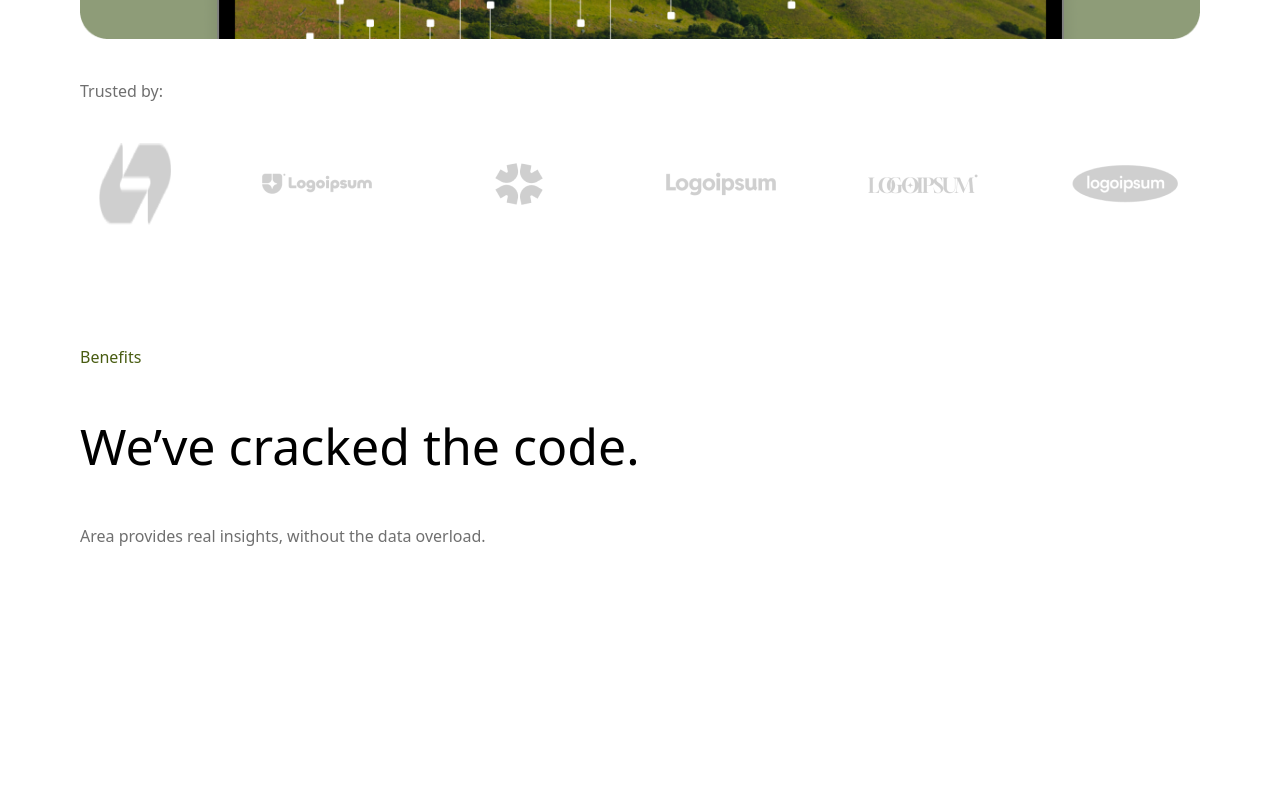
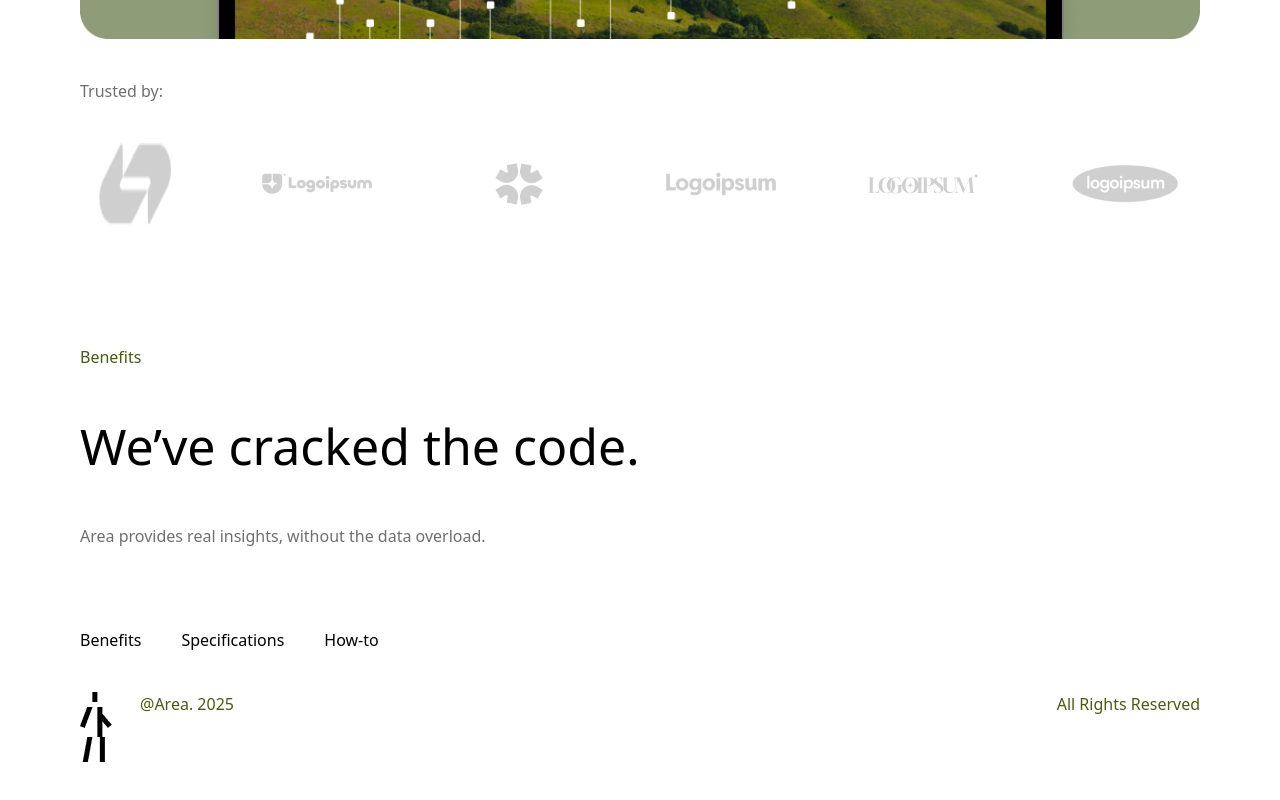
Before and after one commit to leont2u/browse-everything, a React (Vite) app: page / in a window 1280 px wide. Shown: the part 949-1749 px from the top of the page. Before the commit the page ends 1577 px from the top, so only its background shows below. Built offline with nearby package versions, Linux system fonts and the light colour scheme.

Commit message:
Footer component

```diff
--- a/src/App.tsx
+++ b/src/App.tsx
@@ -1,3 +1,4 @@
+import Footer from "./components/Footer";
 import NavBar from "./components/NavBar";
 import Benefits from "./pages/Benefits";
 import HeroSection from "./pages/HeroSection";
@@ -10,6 +11,7 @@ function App() {
       <HeroSection />
       <TrustedCompanies />
       <Benefits />
+      <Footer />
     </div>
   );
 }
--- /dev/null
+++ b/src/components/Footer.tsx
@@ -0,0 +1,23 @@
+import footerlogo from "../assets/images/footerlogo.png";
+const Footer = () => {
+  return (
+    <div className="mb-10">
+      <div className="flex gap-10 mb-10">
+        <h1>Benefits</h1>
+        <h1>Specifications</h1>
+        <h1>How-to</h1>
+      </div>
+      <div className="flex justify-between">
+        <div className="flex gap-7 align-bottom justify-baseline">
+          <img src={footerlogo} />{" "}
+          <h1 className="font-light text-[#485C11]">@Area. 2025</h1>
+        </div>
+        <div>
+          <h1 className="font-light text-[#485C11]">All Rights Reserved</h1>
+        </div>
+      </div>
+    </div>
+  );
+};
+
+export default Footer;
```
Also changed, not shown: src/assets/images/footerlogo.png (added).
